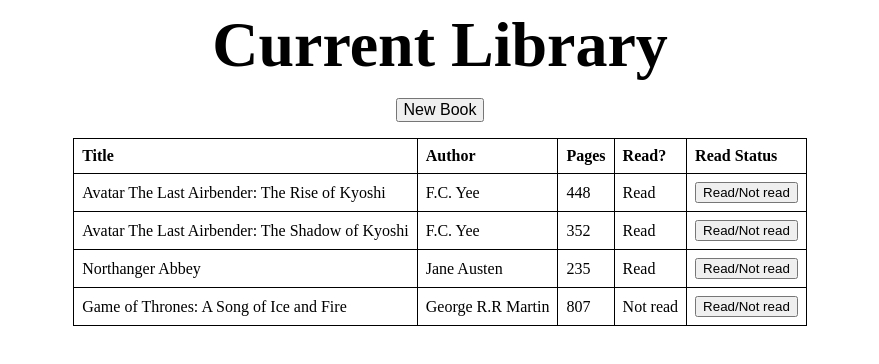
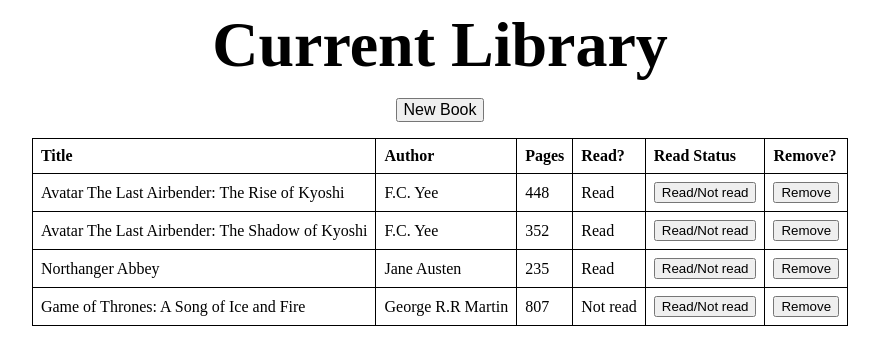
Before and after one commit to jesusito3/library, a plain HTML site: page index.html in a window 1280 px wide. Shown: the whole page, without its empty margins (200-1079 px from the left). Drawn offline with Linux system fonts and the light colour scheme.

Commit message:
Add remove buttons

```diff
--- a/index.html
+++ b/index.html
@@ -19,6 +19,7 @@
                     <th>Pages</th>
                     <th>Read?</th>
                     <th>Read Status</th>
+                    <th>Remove?</th>
                 </tr>
             </thead>
             <tbody>
@@ -28,6 +29,7 @@
                     <td>448</td>
                     <td>Read</td>
                     <td><button>Read/Not read</button></td>
+                    <td><button>Remove</button></td>
                 </tr>
                 <tr>
                     <td>Avatar The Last Airbender: The Shadow of Kyoshi</td>
@@ -35,6 +37,7 @@
                     <td>352</td>
                     <td>Read</td>
                     <td><button>Read/Not read</button></td>
+                    <td><button>Remove</button></td>
                 </tr>
                 <tr>
                     <td>Northanger Abbey</td>
@@ -42,6 +45,7 @@
                     <td>235</td>
                     <td>Read</td>
                     <td><button>Read/Not read</button></td>
+                    <td><button>Remove</button></td>
                 </tr>
                 <tr>
                     <td>Game of Thrones: A Song of Ice and Fire</td>
@@ -49,6 +53,7 @@
                     <td>807</td>
                     <td>Not read</td>
                     <td><button>Read/Not read</button></td>
+                    <td><button>Remove</button></td>
                 </tr>
             </tbody>
         </table>
--- a/javascrpit.js
+++ b/javascrpit.js
@@ -13,6 +13,9 @@ function addBookToLibrary(title, author, pages, read) {
 }
 
 const table = document.getElementById("table");
+const button = document.createElement("BUTTON");
+const btnText = document.createTextNode("Read/Not read");
+button.appendChild(btnText);
 
 function display() {
     let row = table.insertRow(-1);
@@ -22,6 +25,7 @@ function display() {
     let pagesColumn = row.insertCell(2);
     let readColumn = row.insertCell(3);
     let readBtnColumn = row.insertCell(4);
+    readBtnColumn.appendChild(button);
     for(i = 0; i < myLibrary.length; i++) {
 
 
```
